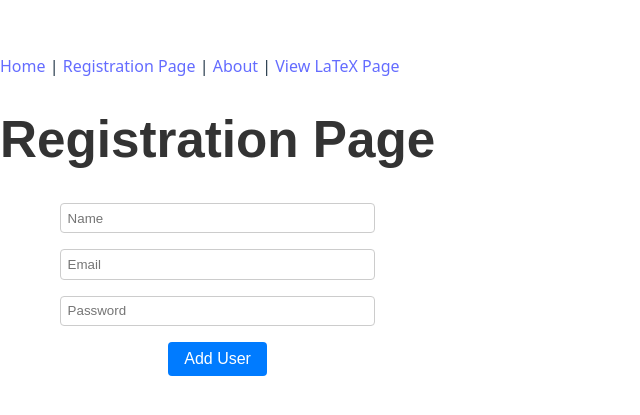
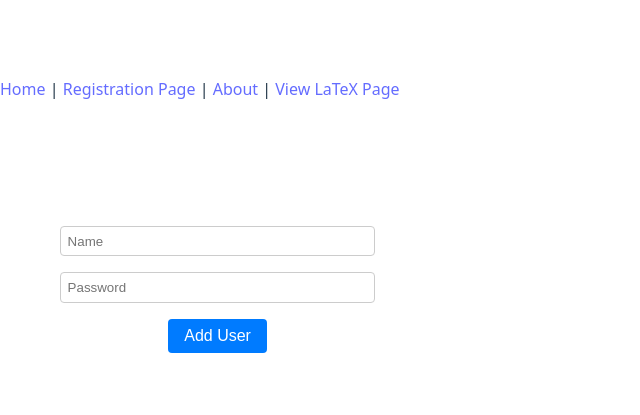
Before and after one commit to awong50/Lorem-Ipsum__aidanw26_alexanderg311_chloew41_princedenh2, a React (Vite) app: page /register in a window 1280 px wide. Shown: the part 185-600 px from the top of the page, without its empty margins (0-640 px from the left). Built offline with nearby package versions, Linux system fonts and the light colour scheme; the HTML template or start-up script is replaced by a standard one.

Commit message:
Routed user registration to correct database and removed email requirement

```diff
--- a/src/css/Register.module.css
+++ b/src/css/Register.module.css
@@ -4,7 +4,7 @@
 
 .formTitle {
   text-align: center;
-  color: #333;
+  color: #fff;
 }
 
 .form {
--- a/src/pages/Register.tsx
+++ b/src/pages/Register.tsx
@@ -43,15 +43,6 @@ const Register = () => {
           className={styles.input}
         />
         <input
-          name="email"
-          placeholder="Email"
-          value={form.email}
-          onChange={handleChange}
-          required
-          type="email"
-          className={styles.input}
-        />
-        <input
           name="password"
           placeholder="Password"
           value={form.password}
```
Also changed, not shown: 2 other files (tests, documents, lock files or other folders).
